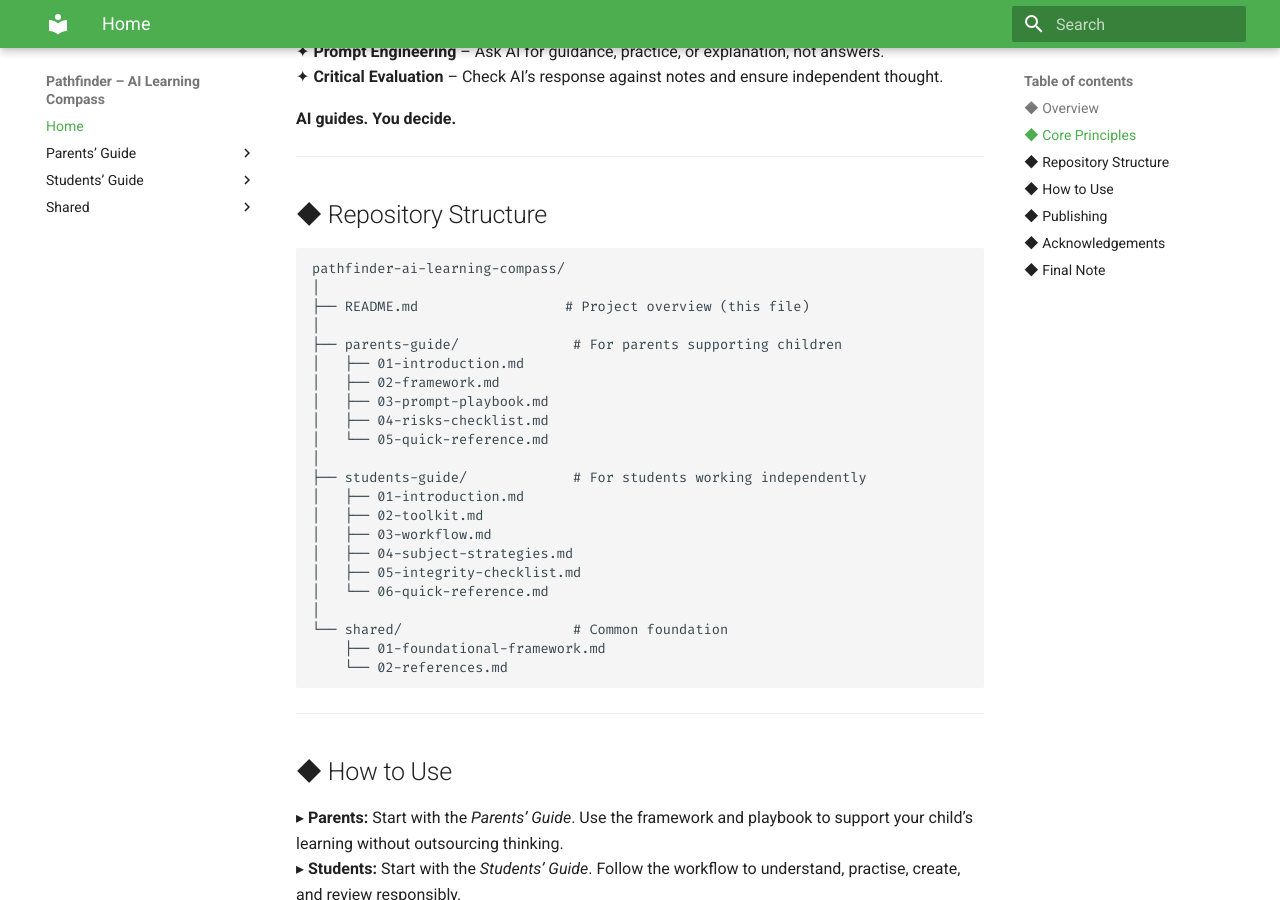
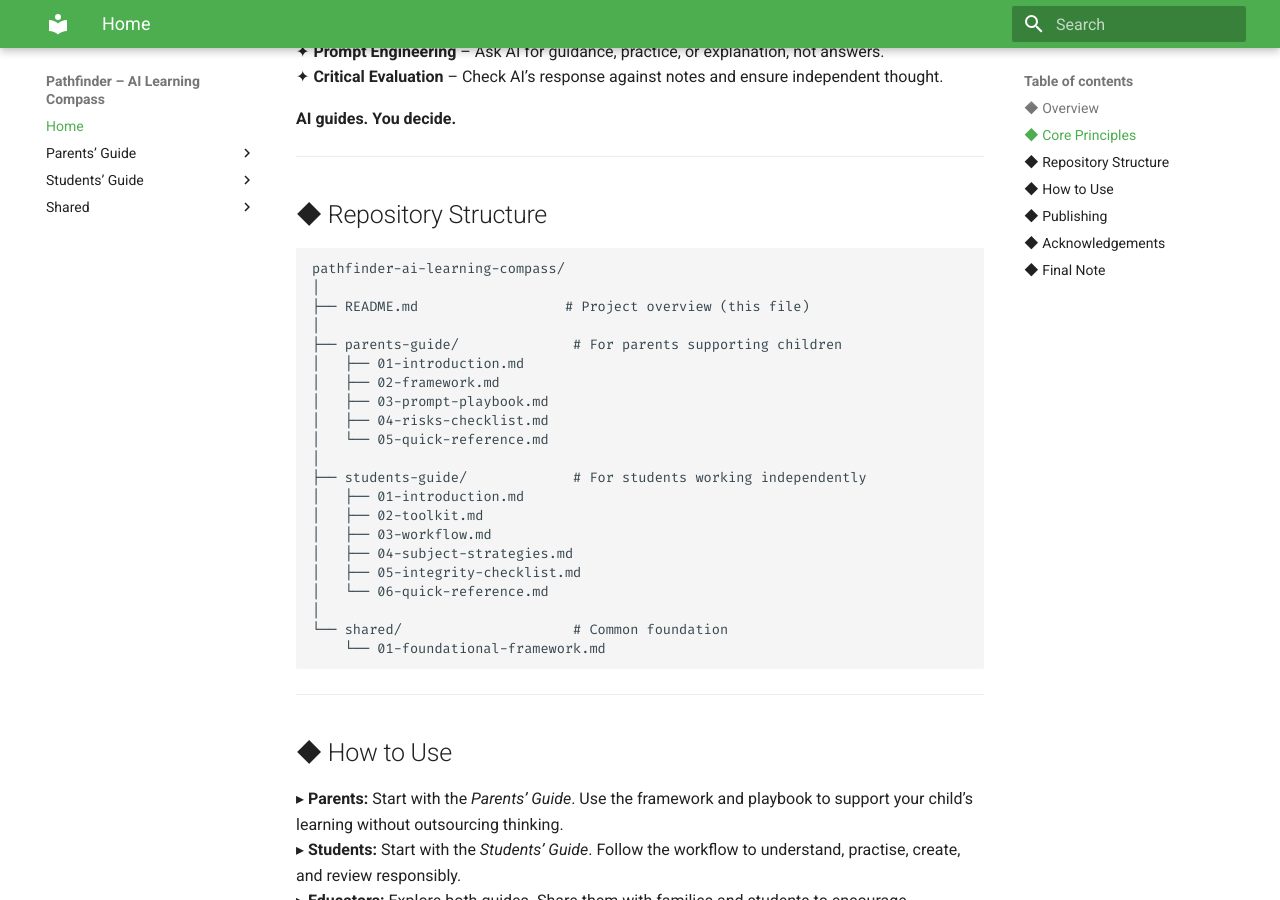
Before and after one commit to jsookha/Pathfinder-AI-Learning-Compass, an MkDocs documentation site: the page built from docs/README.md, in a window 1280 px wide and 900 px high, scrolled down 815 px. Built offline with MkDocs 1.6.1 and Material for MkDocs 9.7.7, drawn with Linux system fonts in a browser that asks for light colours.

Commit message:
edited: minor addition and changes

````diff
--- a/docs/README.md
+++ b/docs/README.md
@@ -48,8 +48,7 @@ pathfinder-ai-learning-compass/
 │   └── 06-quick-reference.md
 │
 └── shared/                     # Common foundation
-    ├── 01-foundational-framework.md
-    └── 02-references.md
+    └── 01-foundational-framework.md
 ```
 
 ---
````
Also changed, not shown: docs/parents-guide/01-introduction.md (+2 -1 lines).
